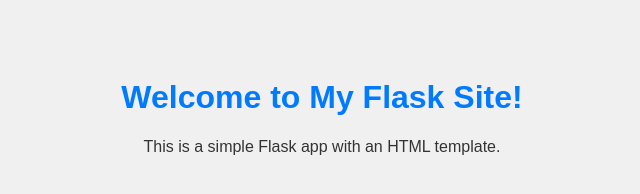
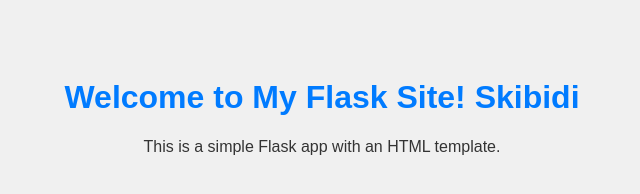
Before and after one commit to VEDMEDOR/Rock-Store, a plain HTML site: page templates/index.html in a window 1280 px wide. Shown: the whole page, without its empty margins (318-958 px from the left). Drawn offline with Linux system fonts and the light colour scheme.

Commit message:
Update index.html

```diff
--- a/templates/index.html
+++ b/templates/index.html
@@ -18,7 +18,7 @@
     </style>
 </head>
 <body>
-    <h1>Welcome to My Flask Site!</h1>
+    <h1>Welcome to My Flask Site! Skibidi</h1>
     <p>This is a simple Flask app with an HTML template.</p>
 </body>
 </html>
```
